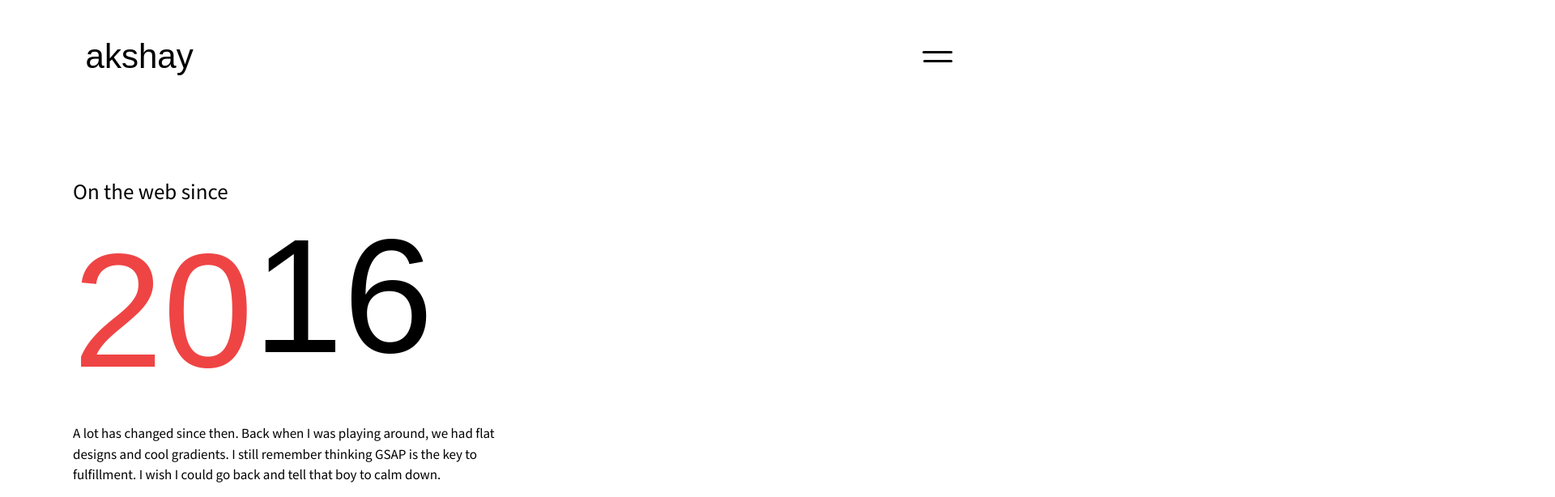
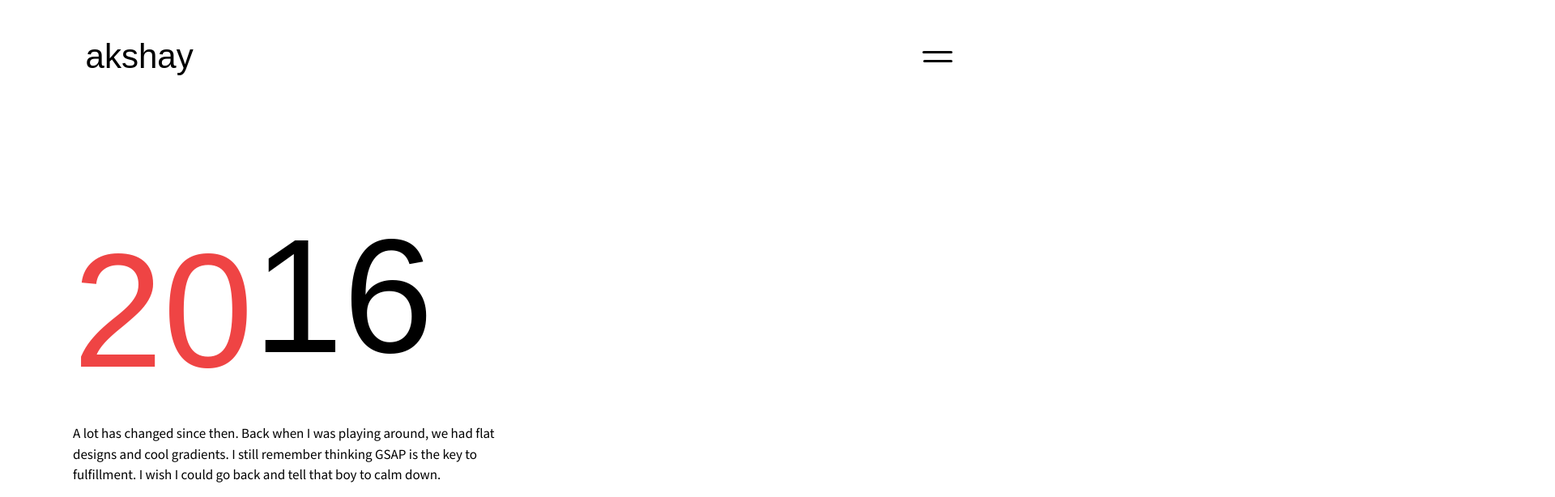
Before and after one commit to akshaykadambatt/protfolio-v2, a Next.js app: page / in a window 1280 px wide. Shown: the top 614 px of the page at 81% size, 1920 px wide, since content can reach past the window. Built offline with nearby package versions, Linux system fonts and the light colour scheme; a web font is replaced by a local one.

Commit message:
fix: Remove marquee background

```diff
--- a/app/page.tsx
+++ b/app/page.tsx
@@ -49,13 +49,6 @@
   return (
     <main className="overflow-visible">
       <section className="box pb-[100px] pt-[100px]">
-        <InViewWrapper>
-        <div  className={`${dotgothic.className} marquee absolute top-[0px] right-[-0px] `}>
-          <div className="marquee-inner">
-          * DESIGN & DEVELOPMENT *
-          </div>
-          </div>
-        </InViewWrapper>
         <InViewWrapper>
           <p className="text-[27px]">On the web since</p>
         </InViewWrapper>
```
